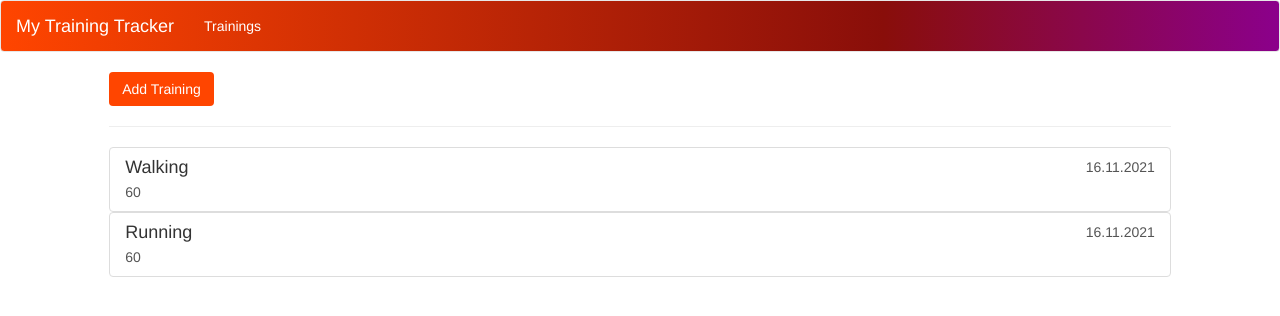
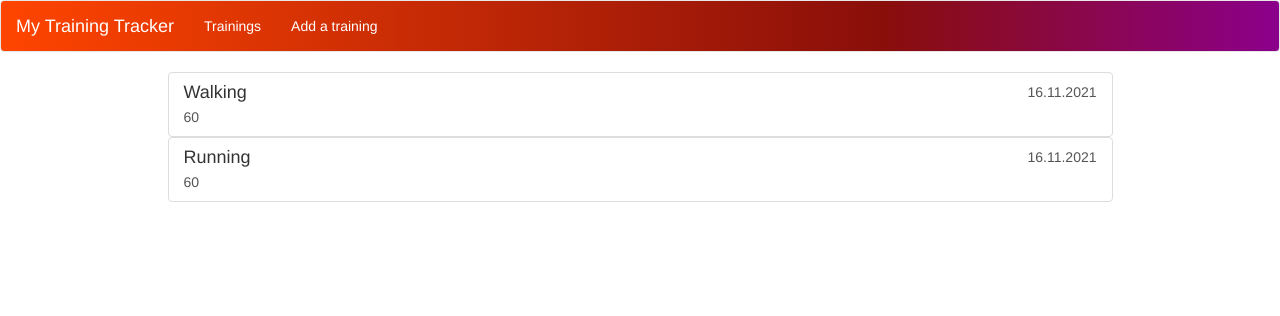
Before and after one commit to matea0/my-training-tracker, an Angular app: page /trainings in a window 1280 px wide. Shown: the top 316 px of the page. Built offline with nearby package versions, Linux system fonts and the light colour scheme.

Commit message:
added app routing

```diff
--- /dev/null
+++ b/src/app/app-routing.module.ts
@@ -0,0 +1,18 @@
+import { NgModule } from "@angular/core";
+import {TrainingsListComponent} from "./trainings-list/trainings-list.component";
+import {AddTrainingComponent} from "./add-training/add-training.component";
+import {RouterModule, Routes} from "@angular/router";
+
+const appRoutes: Routes = [
+  {path: '', redirectTo: '/trainings', pathMatch: 'full'},
+  {path: 'trainings', component: TrainingsListComponent},
+  {path: 'add-training', component: AddTrainingComponent}
+]
+
+@NgModule({
+  imports: [RouterModule.forRoot(appRoutes)],
+  exports: [RouterModule]
+})
+export class  AppRoutingModule {
+
+}
--- a/src/app/app.component.html
+++ b/src/app/app.component.html
@@ -1,6 +1,7 @@
 <app-header></app-header>
-<div class="row">
+<div class="container">
+  <div class="row">
   <div class="col-md-10 col-md-offset-1">
-    <app-trainings-list></app-trainings-list>
+    <router-outlet></router-outlet>
   </div>
-</div>
+</div></div>
--- a/src/app/app.component.ts
+++ b/src/app/app.component.ts
@@ -1,5 +1,4 @@
 import { Component } from '@angular/core';
-import {CommonModule} from "@angular/common";
 
 @Component({
   selector: 'app-root',
@@ -8,4 +7,5 @@ import {CommonModule} from "@angular/common";
 })
 export class AppComponent {
   title = 'my-training-tracker';
+
 }
--- a/src/app/app.module.ts
+++ b/src/app/app.module.ts
@@ -8,6 +8,7 @@ import { TrainingListItemComponent } from './trainings-list/training-list-item/t
 import { TrainingsListComponent } from './trainings-list/trainings-list.component';
 import { CommonModule } from "@angular/common";
 import {FormsModule} from "@angular/forms";
+import {AppRoutingModule} from "./app-routing.module";
 
 @NgModule({
   declarations: [
@@ -20,7 +21,8 @@ import {FormsModule} from "@angular/forms";
   imports: [
     BrowserModule,
     CommonModule,
-    FormsModule
+    FormsModule,
+    AppRoutingModule
   ],
   providers: [],
   bootstrap: [AppComponent]
--- a/src/app/header/header.component.html
+++ b/src/app/header/header.component.html
@@ -3,9 +3,11 @@
     <div class="navbar-header">
       <a href="#" class="navbar-brand">My Training Tracker</a>
     </div>
+
     <div class="collapse navbar-collapse">
       <ul class="nav navbar-nav">
-        <li><a href="#">Trainings</a></li>
+        <li routerLinkActive="my_active"><a routerLink="/trainings">Trainings</a></li>
+        <li routerLinkActive="my_active"><a routerLink="/add-training">Add a training</a></li>
       </ul>
       <ul class="nav navbar-nav navbar-right">
         <li class="dropdown">
--- a/src/app/trainings-list/trainings-list.component.html
+++ b/src/app/trainings-list/trainings-list.component.html
@@ -1,5 +1,3 @@
-<app-add-training></app-add-training>
-<hr>
 <div class="row">
   <div class="col-xs-12">
    <app-training-list-item
```
